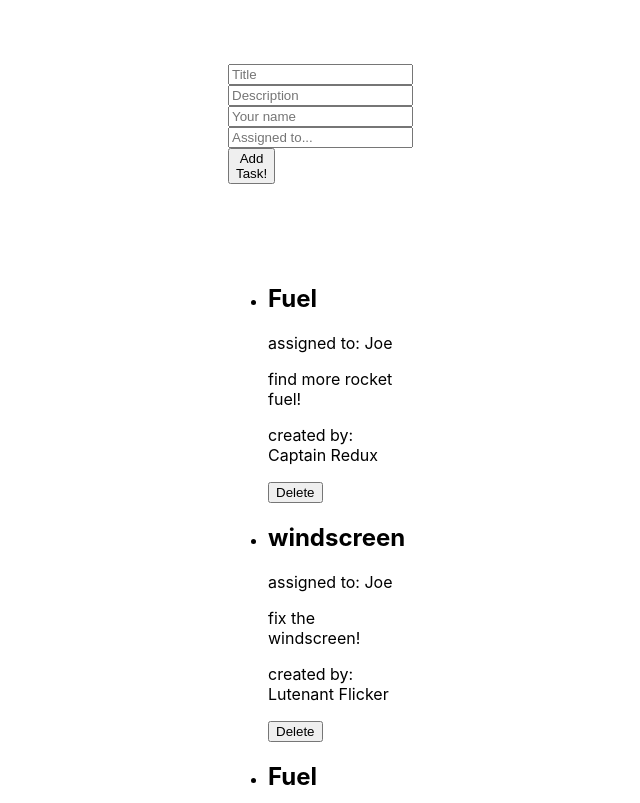
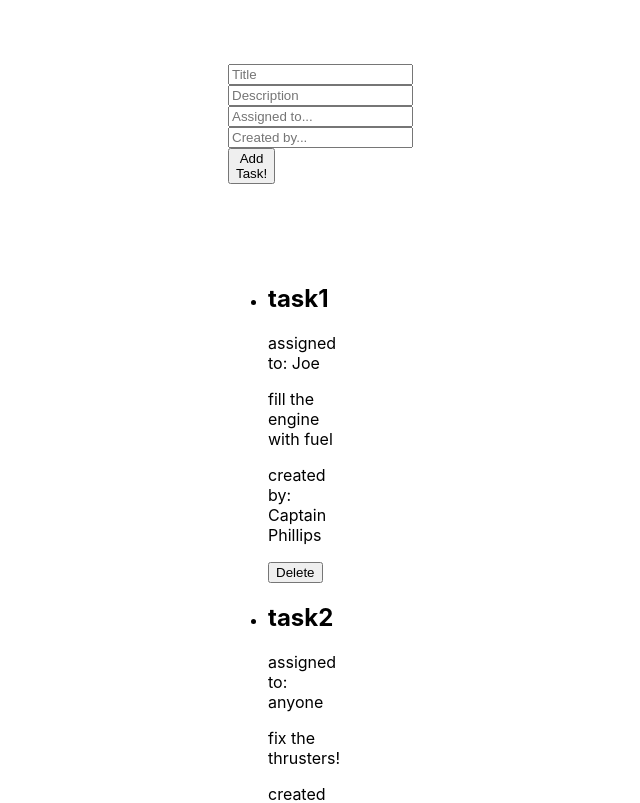
Before and after one commit to jss118/MarsMission, a React (Create React App) app: page / in a window 1280 px wide. Shown: the top 803 px of the page, without its empty margins (412-1052 px from the left). Built offline with nearby package versions, Linux system fonts and the light colour scheme.

Commit message:
add "addTask" reducer

```diff
--- a/package.json
+++ b/package.json
@@ -11,7 +11,9 @@
     "react-dom": "^16.12.0",
     "react-redux": "^8.0.5",
     "react-scripts": "3.3.0",
-    "redux": "^4.2.1"
+    "redux": "^4.2.1",
+    "redux-devtools-extension": "^2.13.9",
+    "save-dev": "^0.0.1-security"
   },
   "scripts": {
     "start": "react-scripts start",
--- a/src/components/AddTaskForm.jsx
+++ b/src/components/AddTaskForm.jsx
@@ -1,4 +1,6 @@
 import React, { useState } from "react";
+import { useDispatch } from "react-redux";
+import { addTask } from "../redux/taskSlice";
 
 const initialValues = {
   title: "",
@@ -10,6 +12,8 @@ const initialValues = {
 export default function AddTaskForm(props) {
   const [values, setValues] = useState(initialValues);
 
+  const dispatch = useDispatch();
+
   const handleInputChange = event => {
     const { name, value } = event.target;
     setValues({
@@ -18,9 +22,9 @@ export default function AddTaskForm(props) {
     });
   };
 
-  const addTask = event => {
+  const handleSubmit = event => {
     event.preventDefault();
-    console.log(values);
+    dispatch(addTask(values));
   };
 
   return (
@@ -42,22 +46,22 @@ export default function AddTaskForm(props) {
         />
         <input
           onChange={handleInputChange}
-          placeholder="Your name"
-          type="text"
-          value={values.createdBy}
-          name="createdBy"
-        />
-        <input
-          onChange={handleInputChange}
           placeholder="Assigned to..."
           type="text"
           value={values.assignedTo}
           name="assignedTo"
         />
+        <input
+          onChange={handleInputChange}
+          placeholder="Created by..."
+          type="text"
+          value={values.createdBy}
+          name="createdBy"
+        />
         <button
           type="submit"
           onClick={values => {
-            addTask(values);
+            handleSubmit(values);
           }}
         >
           Add Task!
--- a/src/components/TaskList.jsx
+++ b/src/components/TaskList.jsx
@@ -1,37 +1,17 @@
 import React from "react";
 import SingleTask from "./SingleTask";
+import { useSelector } from "react-redux";
 
 const TaskList = () => {
-  const taskList = [
-    {
-      id: 1,
-      title: "Fuel",
-      description: "find more rocket fuel!",
-      createdBy: "Captain Redux",
-      assignedTo: "Joe",
-    },
-    {
-      id: 2,
-      title: "windscreen",
-      description: "fix the windscreen!",
-      createdBy: "Lutenant Flicker",
-      assignedTo: "Joe",
-    },
-    {
-      id: 3,
-      title: "Fuel",
-      description: "we need MORE rocket fuel!",
-      createdBy: "Captain Redux",
-      assignedTo: "Joe",
-    },
-  ];
+  const tasks = useSelector(state => state.tasks);
+
   return (
     <div className="list__div">
       <ul>
-        {taskList.map(task => {
+        {tasks.map(task => {
           return (
             <SingleTask
-              id={task.id}
+              key={task.id}
               title={task.title}
               des={task.description}
               createdBy={task.createdBy}
--- a/src/index.js
+++ b/src/index.js
@@ -2,5 +2,12 @@ import React from "react";
 import ReactDOM from "react-dom";
 import "./index.css";
 import App from "./App";
+import store from "./redux/store";
+import { Provider } from "react-redux";
 
-ReactDOM.render(<App />, document.getElementById("root"));
+ReactDOM.render(
+  <Provider store={store}>
+    <App />
+  </Provider>,
+  document.getElementById("root")
+);
--- /dev/null
+++ b/src/redux/store.js
@@ -0,0 +1,8 @@
+import { configureStore } from "@reduxjs/toolkit";
+import taskReducer from "./taskSlice";
+
+export default configureStore({
+  reducer: {
+    tasks: taskReducer,
+  },
+});
--- /dev/null
+++ b/src/redux/taskSlice.js
@@ -0,0 +1,44 @@
+import { createSlice } from "@reduxjs/toolkit";
+
+const taskSlice = createSlice({
+  name: "tasks",
+  initialState: [
+    {
+      id: 1,
+      title: "task1",
+      description: "fill the engine with fuel",
+      assignedTo: "Joe",
+      createdBy: "Captain Phillips",
+    },
+    {
+      id: 2,
+      title: "task2",
+      description: "fix the thrusters!",
+      assignedTo: "anyone",
+      createdBy: "Captain Redux",
+    },
+    {
+      id: 3,
+      title: "task3",
+      description: "Replace the wind screen",
+      assignedTo: "Bill",
+      createdBy: "Diago",
+    },
+  ],
+  reducers: {
+    addTask: (state, action) => {
+      const newTask = {
+        id: Date.now(),
+        title: action.payload.title,
+        description: action.payload.description,
+        assignedTo: action.payload.assignedTo,
+        createdBy: action.payload.createdBy,
+      };
+      state.push(newTask);
+    },
+  },
+});
+
+export const { addTask } = taskSlice.actions;
+
+export default taskSlice.reducer;
```
Also changed, not shown: 2 other files (tests, documents, lock files or other folders).
